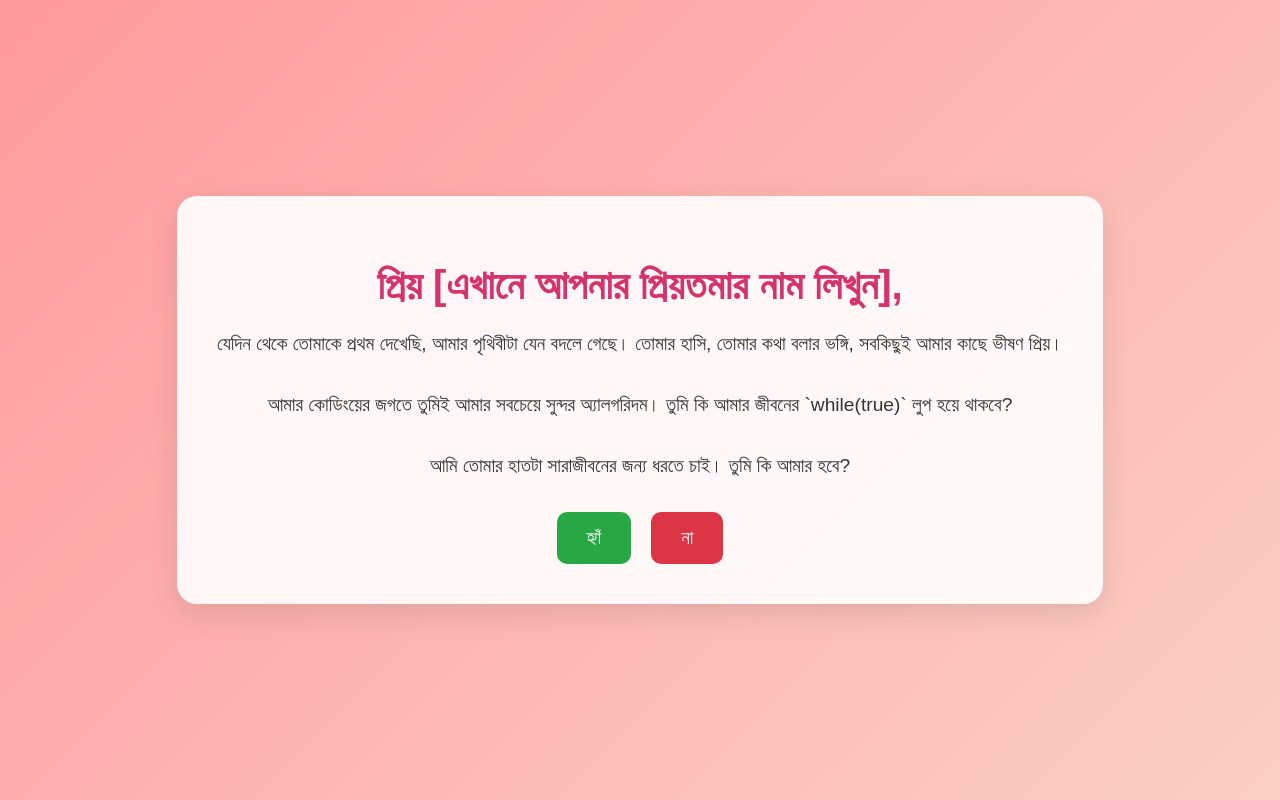
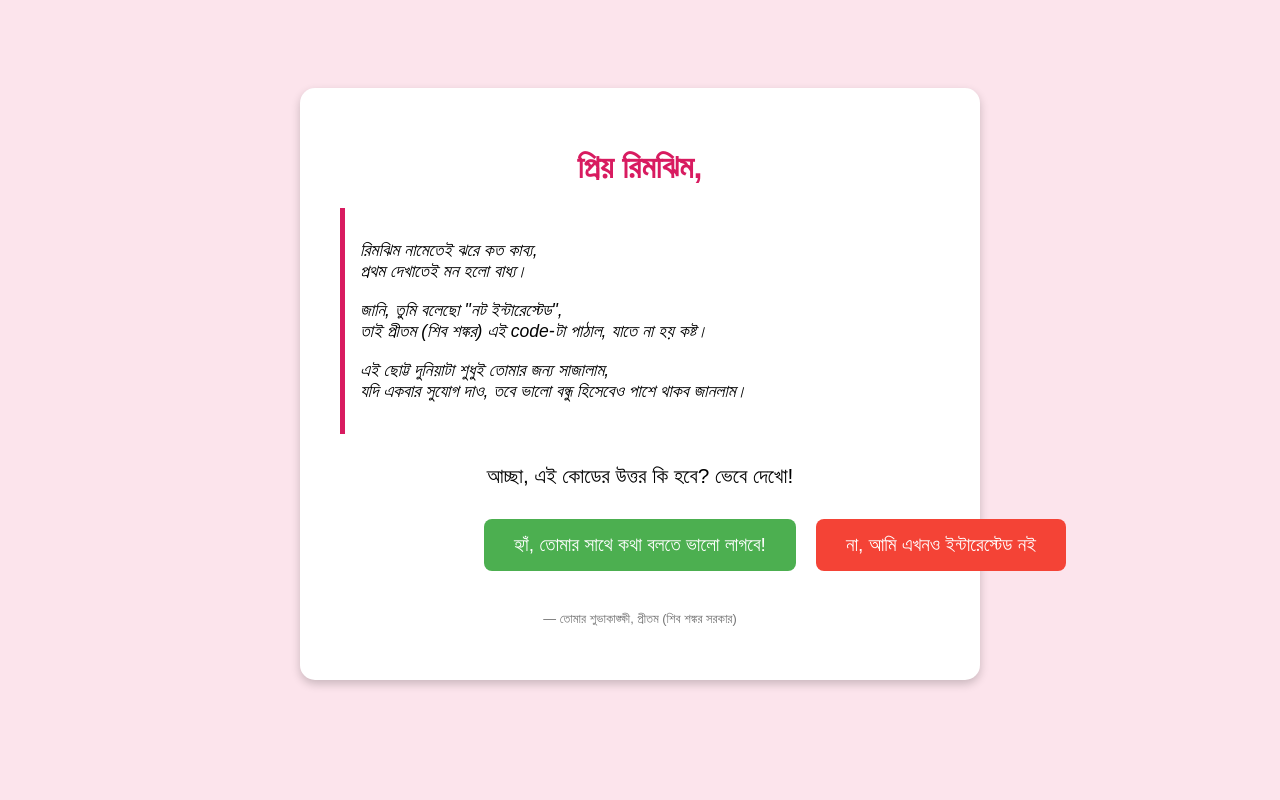
Before and after one commit to RealShibSankarSarkar/Proposal, a plain HTML site: page index.html in a window 1280 px wide. Drawn offline with Linux system fonts and the light colour scheme.

Commit message:
Update index.html

```diff
--- a/index.html
+++ b/index.html
@@ -3,119 +3,108 @@
 <head>
     <meta charset="UTF-8">
     <meta name="viewport" content="width=device-width, initial-scale=1.0">
-    <title>আমার মনের একটি কথা...</title>
+    <title>প্রীতম-এর তরফ থেকে রিমঝিম-এর জন্য একটি চিঠি</title>
     <style>
         body {
-            display: flex;
-            justify-content: center;
-            align-items: center;
-            height: 100vh;
-            margin: 0;
-            background: linear-gradient(135deg, #ff9a9e 0%, #fad0c4 100%);
-            font-family: 'Arial', sans-serif;
-            overflow: hidden;
+            font-family: Arial, sans-serif;
+            text-align: center;
+            background-color: #fce4ec; /* হালকা গোলাপি ব্যাকগ্রাউন্ড */
+            padding: 30px;
         }
-
         .container {
-            text-align: center;
-            background: rgba(255, 255, 255, 0.9);
+            background-color: white;
             padding: 40px;
-            border-radius: 20px;
-            box-shadow: 0 10px 30px rgba(0, 0, 0, 0.1);
-            max-width: 90%;
+            border-radius: 15px;
+            box-shadow: 0 4px 10px rgba(0, 0, 0, 0.2);
+            max-width: 600px;
+            margin: 50px auto;
         }
-
         h1 {
-            color: #d6336c;
-            font-size: 2.5em;
-            margin-bottom: 20px;
+            color: #d81b60; /* গাঢ় গোলাপী */
         }
-
-        p {
-            color: #333;
-            font-size: 1.2em;
-            line-height: 1.6;
-            margin-bottom: 30px;
+        .shayari {
+            margin: 20px 0;
+            padding: 15px;
+            border-left: 5px solid #d81b60;
+            font-style: italic;
+            font-size: 1.1em;
+            text-align: left;
         }
-
-        .buttons {
-            display: flex;
-            justify-content: center;
-            gap: 20px;
-        }
-
-        button {
+        .buttons button {
             padding: 15px 30px;
+            margin: 10px;
             font-size: 1.2em;
             cursor: pointer;
             border: none;
-            border-radius: 10px;
+            border-radius: 8px;
+            transition: transform 0.3s ease;
+        }
+        #yesBtn {
+            background-color: #4caf50; /* সবুজ */
             color: white;
-            transition: all 0.3s ease;
-            position: relative; /* 'না' বাটনের জন্য জরুরি */
         }
-
-        #yesBtn {
-            background-color: #28a745;
-        }
-
-        #yesBtn:hover {
-            transform: scale(1.1);
-        }
-
         #noBtn {
-            background-color: #dc3545;
+            background-color: #f44336; /* লাল */
+            color: white;
+            position: absolute; /* জাভাস্ক্রিপ্ট ট্রিকের জন্য */
         }
     </style>
 </head>
 <body>
 
-    <div class="container" id="proposalContainer">
-        <h1>প্রিয় [এখানে আপনার প্রিয়তমার নাম লিখুন],</h1>
-        <p>
-             যেদিন থেকে তোমাকে প্রথম দেখেছি, আমার পৃথিবীটা যেন বদলে গেছে। তোমার হাসি, তোমার কথা বলার ভঙ্গি, সবকিছুই আমার কাছে ভীষণ প্রিয়।
-            <br><br>
-            আমার কোডিংয়ের জগতে তুমিই আমার সবচেয়ে সুন্দর অ্যালগরিদম। তুমি কি আমার জীবনের `while(true)` লুপ হয়ে থাকবে?
-            <br><br>
-            আমি তোমার হাতটা সারাজীবনের জন্য ধরতে চাই। তুমি কি আমার হবে?
-        </p>
-        <div class="buttons">
-            <button id="yesBtn">হ্যাঁ</button>
-            <button id="noBtn">না</button>
-        </div>
+<div class="container">
+    <h1>প্রিয় রিমঝিম,</h1>
+
+    <div class="shayari">
+        <p>রিমঝিম নামেতেই ঝরে কত কাব্য,<br>
+        প্রথম দেখাতেই মন হলো বাধ্য।</p>
+        <p>জানি, তুমি বলেছো "নট ইন্টারেস্টেড",<br>
+        তাই প্রীতম (শিব শঙ্কর) এই code-টা পাঠাল, যাতে না হয় কষ্ট।</p>
+        <p>এই ছোট্ট দুনিয়াটা শুধুই তোমার জন্য সাজালাম,<br>
+        যদি একবার সুযোগ দাও, তবে ভালো বন্ধু হিসেবেও পাশে থাকব জানলাম।</p>
     </div>
 
-    <script>
+    <p style="font-size: 1.3em; margin-top: 30px;">
+        আচ্ছা, এই কোডের উত্তর কি হবে? ভেবে দেখো!
+    </p>
+
+    <div class="buttons">
+        <button id="yesBtn" onclick="handleYes()">হ্যাঁ, তোমার সাথে কথা বলতে ভালো লাগবে!</button>
+        <button id="noBtn" onmouseover="moveNoButton()" onclick="handleNo()">না, আমি এখনও ইন্টারেস্টেড নই</button>
+    </div>
+
+    <p style="margin-top: 30px; font-size: 0.8em; color: #757575;">
+        — তোমার শুভাকাঙ্ক্ষী, প্রীতম (শিব শঙ্কর সরকার)
+    </p>
+</div>
+
+<script>
+    function handleYes() {
+        alert("ধন্যবাদ রিমঝিম! তুমি আমার দিনের সেরা উপহার। চলো এবার মন খুলে কথা বলা যাক। ❤️");
+        // আপনি চাইলে এখানে রিডাইরেক্ট করে একটি সুন্দর Thank You পেজে নিয়ে যেতে পারেন
+    }
+
+    // *** মূল মজার অংশ (The Funny Trick) ***
+    function moveNoButton() {
         const noBtn = document.getElementById('noBtn');
-        const yesBtn = document.getElementById('yesBtn');
-        const container = document.getElementById('proposalContainer');
 
-        // 'না' বাটনে মাউস নিলে এটি সরে যাবে
-        noBtn.addEventListener('mouseover', () => {
-            const containerRect = container.getBoundingClientRect();
-            const noBtnRect = noBtn.getBoundingClientRect();
+        // বাটনটিকে এলোমেলোভাবে সরিয়ে দেওয়া হবে
+        const container = document.querySelector('.container');
+        const maxX = container.clientWidth - noBtn.offsetWidth;
+        const maxY = container.clientHeight - noBtn.offsetHeight;
 
-            let newTop = Math.random() * (containerRect.height - noBtnRect.height);
-            let newLeft = Math.random() * (containerRect.width - noBtnRect.width);
+        const newX = Math.floor(Math.random() * maxX * 0.8);
+        const newY = Math.floor(Math.random() * maxY * 0.8);
 
-            // নিশ্চিত করা হচ্ছে যে বাটনটি কন্টেইনারের বাইরে না যায়
-            if(newTop < 0) newTop = 0;
-            if(newLeft < 0) newLeft = 0;
+        noBtn.style.left = newX + 'px';
+        noBtn.style.top = newY + 'px';
+    }
 
-            noBtn.style.position = 'absolute';
-            noBtn.style.top = newTop + 'px';
-            noBtn.style.left = newLeft + 'px';
-        });
-
-        // 'হ্যাঁ' বাটনে ক্লিক করলে বার্তা দেখাবে
-        yesBtn.addEventListener('click', () => {
-            container.innerHTML = `
-                <h1>আমি জানতাম তুমি হ্যাঁ বলবে! ❤️</h1>
-                <p>আমার জীবনকে সম্পূর্ণ করার জন্য ধন্যবাদ।</p>
-                <img src="https://media.giphy.com/media/v1.Y2lkPTc5MGI3NjExbWVsdXZkMmhqY3J3MXZ2aXo1bjJtY250eWV6cG5wNWZobGczZmEyYiZlcD12MV9pbnRlcm5hbF9naWZfYnlfaWQmY3Q9Zw/26u4bkvatkyYarAas/giphy.gif" alt="Celebration" style="max-width: 100%; border-radius: 10px;">
-            `;
-        });
-    </script>
+    function handleNo() {
+         alert("আরে! তুমি বাটনটা ক্লিক করে ফেলেছো! 😄 ঠিক আছে, আমি তোমার সিদ্ধান্তকে সম্পূর্ণ সম্মান করি। কিন্তু তুমি আমার কোডিংটা কেমন ছিল, সেই প্রশংসাটা তো করতে পারো? 😉 ");
+         // "না" বলার পরও তাকে পজিটিভলি অ্যাপ্রোচ করা হলো
+    }
+</script>
 
 </body>
 </html>
```
